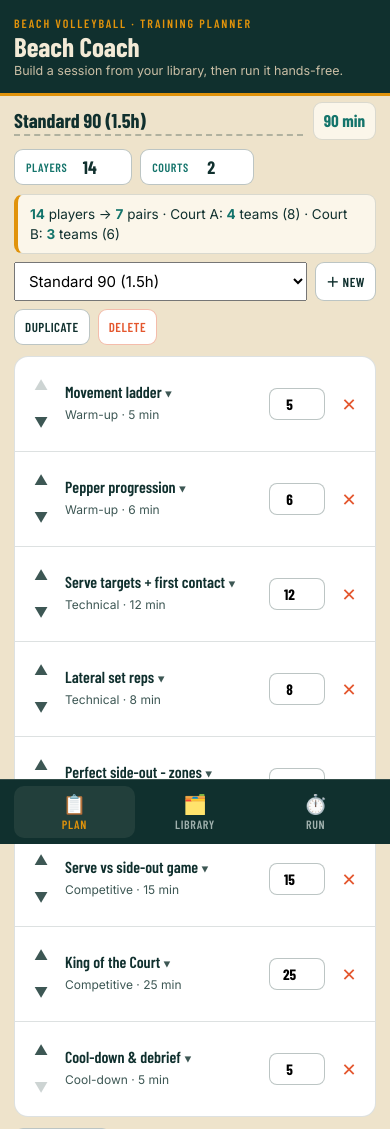
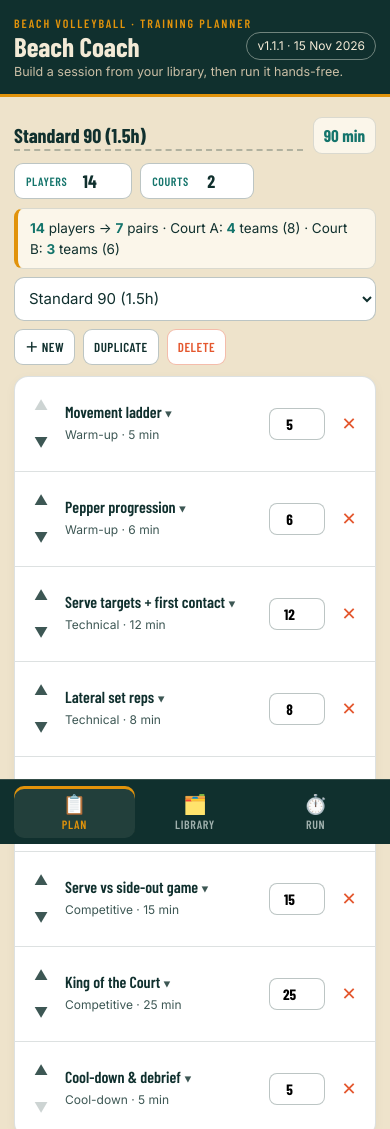
Before and after one commit to steso/beach-coach, a plain HTML site: page index.html in a window 390 px wide. Shown: the top 1129 px of the page. Drawn offline with nearby package versions, Linux system fonts and the light colour scheme.

Commit message:
Show app version and improve mobile controls

```diff
--- a/index.html
+++ b/index.html
@@ -4,7 +4,7 @@
 <meta charset="UTF-8">
 <meta name="viewport" content="width=device-width, initial-scale=1, viewport-fit=cover">
 <meta name="theme-color" content="#10302E">
-<title>Beach Coach</title>
+<title>Beach Coach · v1.1.1</title>
 <link rel="preconnect" href="https://fonts.googleapis.com">
 <link rel="preconnect" href="https://fonts.gstatic.com" crossorigin>
 <link href="https://fonts.googleapis.com/css2?family=Barlow+Condensed:wght@500;600;700&family=Inter:wght@400;500;600;700&display=swap" rel="stylesheet">
@@ -28,6 +28,17 @@
   .eyebrow{font-family:var(--disp);letter-spacing:.16em;text-transform:uppercase;font-size:12px;color:var(--marigold);font-weight:600;margin:0}
   h1{font-family:var(--disp);font-weight:700;font-size:27px;line-height:.98;margin:1px 0 0}
   .sub-h{font-size:12.5px;color:#CBBFA6;margin-top:3px}
+
+  .brand-row{display:flex;align-items:center;justify-content:space-between;gap:12px;flex-wrap:wrap}
+  .version{display:inline-block;border:1px solid #70847D;border-radius:99px;padding:4px 10px;color:#F3EAD6;font-size:12px;white-space:nowrap;text-decoration:none}
+  .version:hover{background:rgba(243,234,214,.12)}
+  main.wrap{padding-top:14px}
+  .card{box-shadow:0 3px 12px rgba(16,48,46,.04)}
+  button,input,select,textarea,a{touch-action:manipulation}
+  :focus-visible{outline:3px solid var(--coral);outline-offset:3px}
+  #planSwitch{min-width:0;flex-basis:100%!important;border:1px solid var(--line-strong);border-radius:10px;background:var(--surface);color:var(--ink);min-height:44px}
+  .fchip{min-height:44px}
+  .tab.active{box-shadow:inset 0 3px 0 var(--marigold)}
 
   /* tab bar */
   .tabs{position:fixed;bottom:0;left:0;right:0;z-index:40;background:var(--ink);border-top:1px solid rgba(243,234,214,.16);display:flex;padding:6px max(14px,env(safe-area-inset-left)) calc(6px + env(safe-area-inset-bottom))}
@@ -164,7 +175,10 @@
 <header>
   <div class="wrap">
     <p class="eyebrow">Beach volleyball · training planner</p>
-    <h1 id="hTitle">Beach Coach</h1>
+    <div class="brand-row">
+      <h1 id="hTitle">Beach Coach</h1>
+      <a class="version" href="https://github.com/steso/beach-coach/commits/main/" target="_blank" rel="noopener" aria-label="Version 1.1.1, released 15 November 2026. View source history">v1.1.1 · 15 Nov 2026</a>
+    </div>
     <div class="sub-h" id="hSub">Build a session from your library, then run it hands-free.</div>
   </div>
 </header>
```
